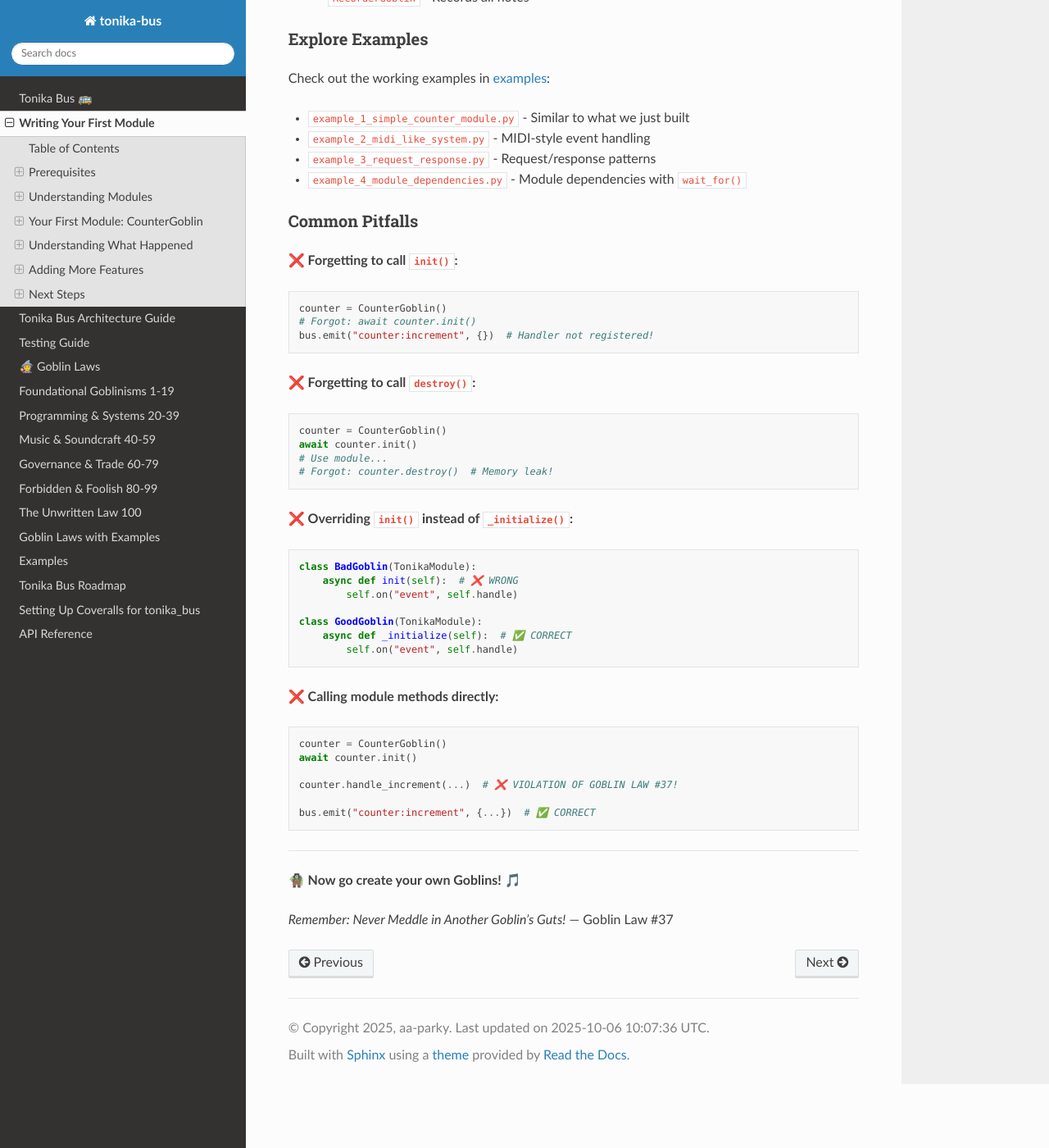
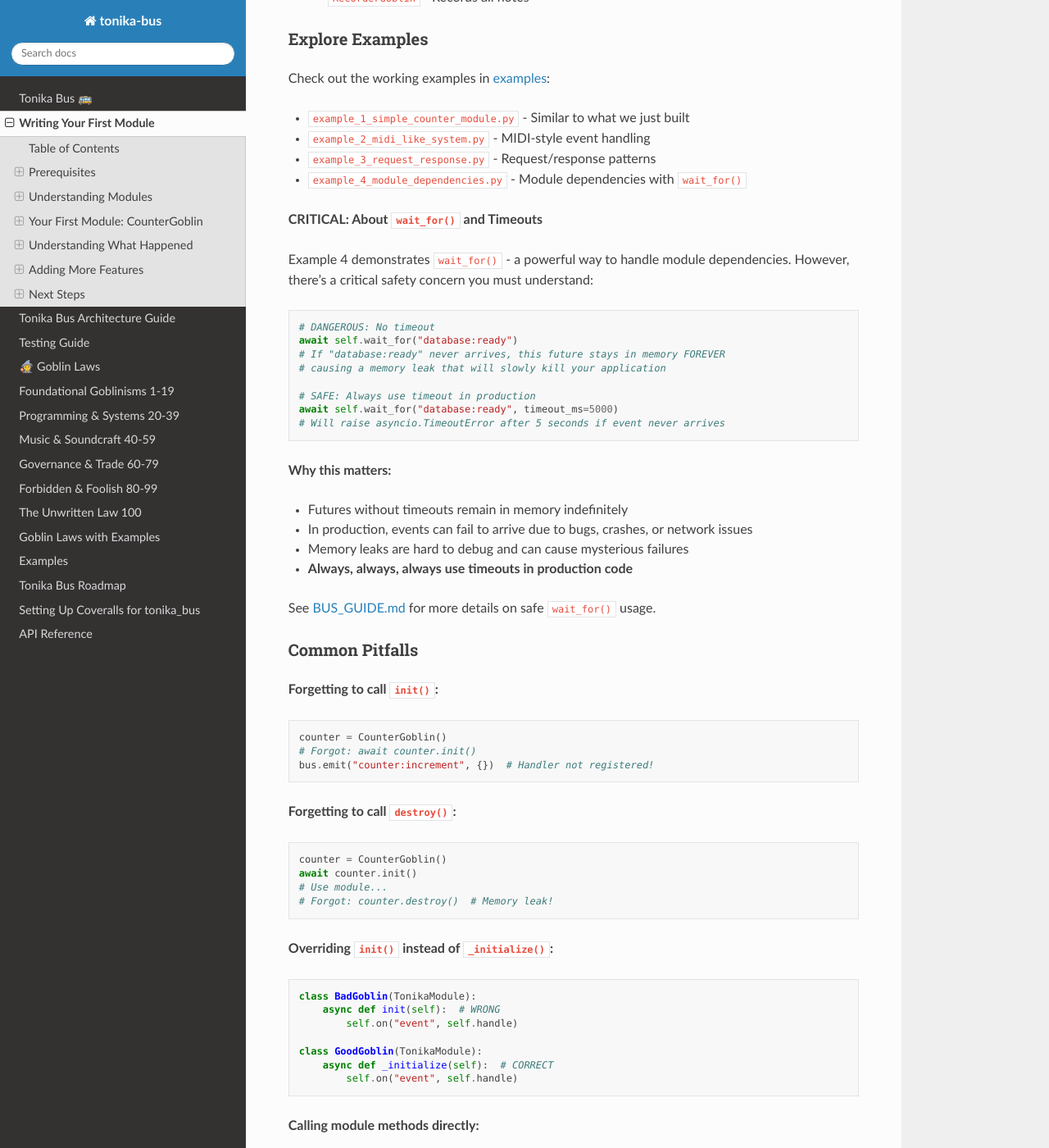
Before and after one commit to aa-parky/tonika_bus, a Sphinx documentation site: the page built from docs/FIRST_MODULE.md, in a window 1280 px wide and 1400 px high, scrolled down 8308 px. Shown: the whole window at 82% size. Built offline with Sphinx 7.4.7 and the Read the Docs theme 3.1.0, drawn with Linux system fonts in a browser that asks for light colours; some of the changed text lies outside the part shown.

Commit message:
readme corrections, python versions, and warnings consistency

````diff
--- a/docs/FIRST_MODULE.md
+++ b/docs/FIRST_MODULE.md
@@ -387,7 +387,7 @@ async def main():
    📝 Logged: 10 (history: [5, 8, 10])
 ```
 
-**Notice:** The two modules don't know about each other! They only communicate through events! 🎯
+**Notice:** The two modules don't know about each other! They only communicate through events!
 
 ---
 
@@ -422,16 +422,39 @@ Check out the working examples in [examples](../examples):
 - `example_3_request_response.py` - Request/response patterns
 - `example_4_module_dependencies.py` - Module dependencies with `wait_for()`
 
+**CRITICAL: About `wait_for()` and Timeouts**
+
+Example 4 demonstrates `wait_for()` - a powerful way to handle module dependencies. However, there's a critical safety concern you must understand:
+
+```python
+# DANGEROUS: No timeout
+await self.wait_for("database:ready")
+# If "database:ready" never arrives, this future stays in memory FOREVER
+# causing a memory leak that will slowly kill your application
+
+# SAFE: Always use timeout in production
+await self.wait_for("database:ready", timeout_ms=5000)
+# Will raise asyncio.TimeoutError after 5 seconds if event never arrives
+```
+
+**Why this matters:**
+- Futures without timeouts remain in memory indefinitely
+- In production, events can fail to arrive due to bugs, crashes, or network issues
+- Memory leaks are hard to debug and can cause mysterious failures
+- **Always, always, always use timeouts in production code**
+
+See [BUS_GUIDE.md](BUS_GUIDE.md) for more details on safe `wait_for()` usage.
+
 ### Common Pitfalls
 
-**❌ Forgetting to call `init()`:**
+**Forgetting to call `init()`:**
 ```python
 counter = CounterGoblin()
 # Forgot: await counter.init()
 bus.emit("counter:increment", {})  # Handler not registered!
 ```
 
-**❌ Forgetting to call `destroy()`:**
+**Forgetting to call `destroy()`:**
 ```python
 counter = CounterGoblin()
 await counter.init()
@@ -439,29 +462,38 @@ await counter.init()
 # Forgot: counter.destroy()  # Memory leak!
 ```
 
-**❌ Overriding `init()` instead of `_initialize()`:**
+**Overriding `init()` instead of `_initialize()`:**
 ```python
 class BadGoblin(TonikaModule):
-    async def init(self):  # ❌ WRONG
+    async def init(self):  # WRONG
         self.on("event", self.handle)
 
 class GoodGoblin(TonikaModule):
-    async def _initialize(self):  # ✅ CORRECT
+    async def _initialize(self):  # CORRECT
         self.on("event", self.handle)
 ```
 
-**❌ Calling module methods directly:**
+**Calling module methods directly:**
 ```python
 counter = CounterGoblin()
 await counter.init()
 
-counter.handle_increment(...)  # ❌ VIOLATION OF GOBLIN LAW #37!
+counter.handle_increment(...)  # VIOLATION OF GOBLIN LAW #37!
 
-bus.emit("counter:increment", {...})  # ✅ CORRECT
+bus.emit("counter:increment", {...})  # CORRECT
+```
+
+**Using `wait_for()` without timeout:**
+```python
+# DANGEROUS: Memory leak waiting to happen
+await self.wait_for("some:event")
+
+# SAFE: Always include timeout
+await self.wait_for("some:event", timeout_ms=5000)
 ```
 
 ---
 
-**🧌 Now go create your own Goblins!** 🎵
+**Now go create your own Goblins!**
 
 *Remember: Never Meddle in Another Goblin's Guts!* — Goblin Law #37
````
Also changed, not shown: docs/tonika_bus_readme.md (+26 -1 lines).
